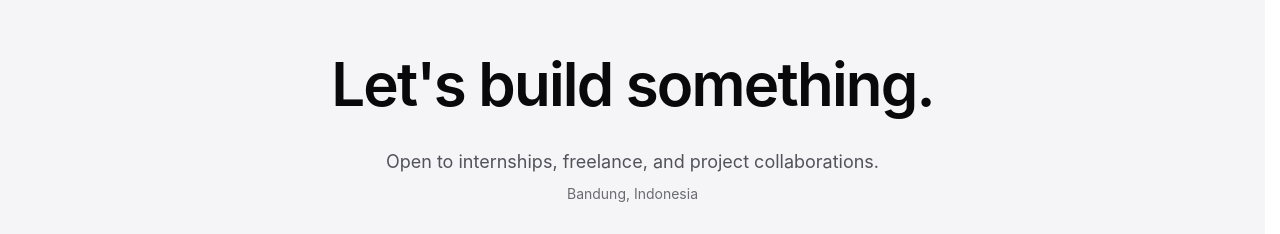
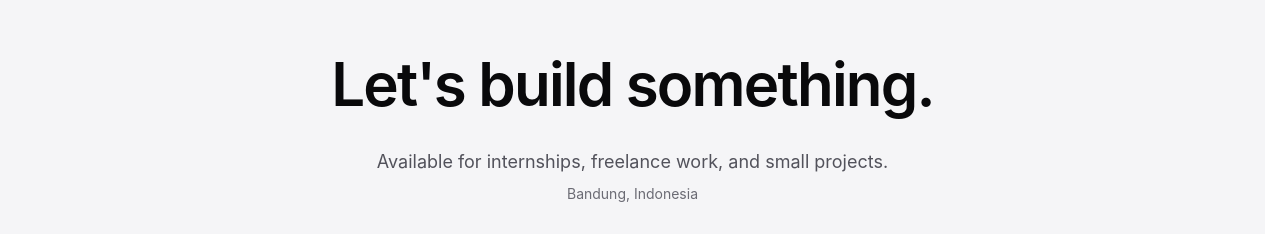
Before and after one commit to nomedcode/portfolio, a Next.js app: page / in a window 1280 px wide. Shown: the part 4384-4618 px from the top of the page. Built offline with nearby package versions, Linux system fonts and the light colour scheme.

Commit message:
feat(content): say what the contact line actually offers
'Open to internships, freelance, and project collaborations' ran three
overlapping nouns together. Name the three concrete things instead; the
location already renders on its own line below.

```diff
--- a/src/components/sections/Contact.tsx
+++ b/src/components/sections/Contact.tsx
@@ -37,7 +37,7 @@ export function Contact() {
         </Reveal>
         <Reveal delay={0.1}>
           <p className="text-lg text-muted">
-            Open to internships, freelance, and project collaborations.
+            Available for internships, freelance work, and small projects.
           </p>
           <p className="mt-2 text-sm text-subtle">{profile.location}</p>
         </Reveal>
```
Also changed, not shown: 1 other file (tests, documents, lock files or other folders).
